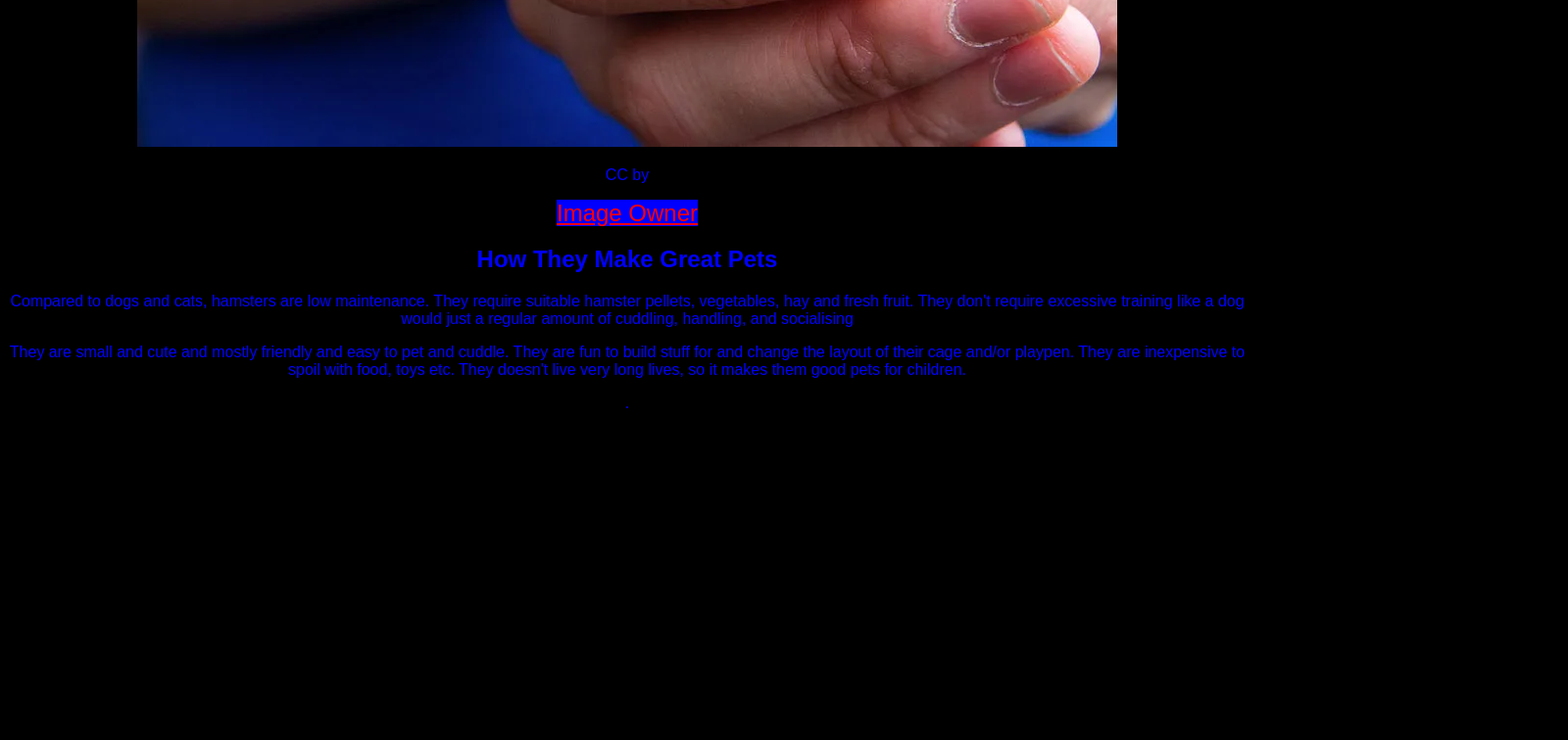
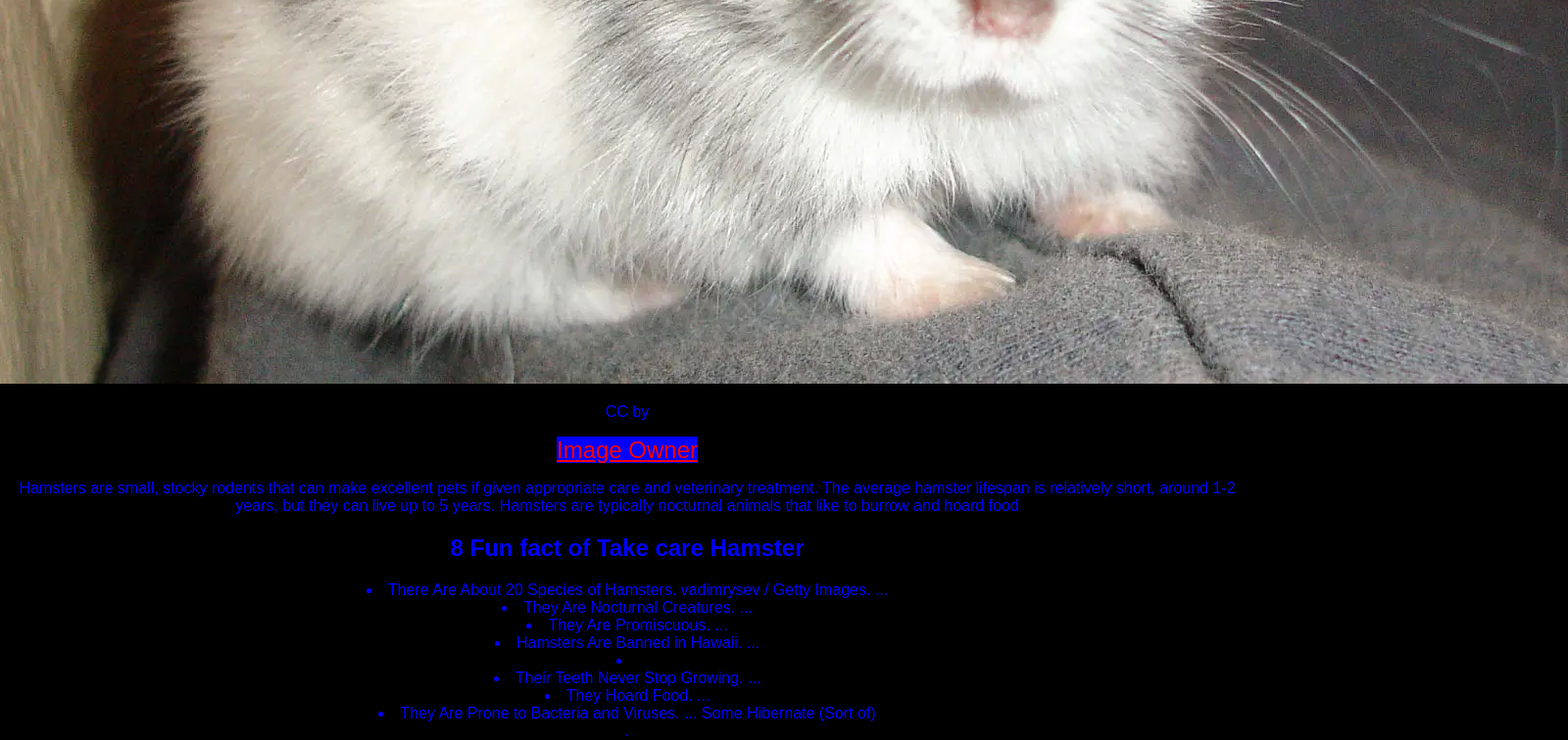
Before and after one commit to Apstar-6/Hamsters-website-, a plain HTML site: page care.html in a window 1280 px wide. Shown: the part 686-1442 px from the top of the page at 98% size, 1600 px wide, since content can reach past the window. Before the commit the page ends 1107 px from the top, so only its background shows below. Drawn offline with Linux system fonts and the light colour scheme.

Commit message:
care.html

```diff
--- a/care.html
+++ b/care.html
@@ -3,25 +3,32 @@
   <head>
     <link rel="stylesheet" href="style.css">
   </head>
+
   <body>
     <!--
-<H1> why they make great pets</H1> -->
+<H1> How to take care of hamsters </H1> -->
+    <a href="index.html" > Home </a>
+    <p> <a href="why.html" > Why Hamsters Make Great Pets </a> </p>
+    <h1 class="How to Care For Hamsters" > How to Care For Hamsters </h1>
 
-    <h1> <a href="index.html" > Home </a> </h1>
-    <h2> <a href="care.html" > How To Care for Hamsters </a> </h2>
-    <h3 class="Why Hamsters Make Great Pets"> Why Hamsters Make Great Pets </h3>
-
-      <img src="hamster2.jpeg" alt="Hamster2">
+    <img src="hamster3.jpeg" alt="Hamster3">
     <p> CC by </p>
-    <a href="https://cdn.britannica.com/57/192357-050-62E912BD/hamster-Syria-households-pet.jpg">Image Owner</a>
-
-      <h2> How They Make Great Pets</h2>
-      <p> Compared to dogs and cats, hamsters are low maintenance. They require suitable hamster pellets, vegetables, hay and fresh fruit. They don't require excessive training like a dog would just a regular amount of cuddling, handling, and socialising </p>
-      <p> They are small and cute and mostly friendly and easy to pet and cuddle. They are fun to build stuff for and change the layout of their cage and/or playpen. They are inexpensive to spoil with food, toys etc. They doesn't live very long lives, so it makes them good pets for children. </p>
+    <a href="https://www.google.com/url?sa=i&url=https%3A%2F%2Fanimalia.bio%2Fcampbells-dwarf-hamster&psig=AOvVaw2S89qCSEGzoiF-Lp2M1THC&ust=1734704292143000&source=images&cd=vfe&opi=89978449&ved=0CBQQjRxqFwoTCKCxwZyDtIoDFQAAAAAdAAAAABAE"> Image Owner </a>
+    <p> Hamsters are small, stocky rodents that can make excellent pets if given appropriate care and veterinary treatment. The average hamster lifespan is relatively short, around 1-2 years, but they can live up to 5 years. Hamsters are typically nocturnal animals that like to burrow and hoard food </p>
+    <h2>8 Fun fact of Take care Hamster</h2>
+    <li>There Are About 20 Species of Hamsters. vadimrysev / Getty Images. ...</li>
+    <li>They Are Nocturnal Creatures. ...</li>
+    <li>They Are Promiscuous. ...</li>
+    <li>Hamsters Are Banned in Hawaii. ...<li>
+    <li>Their Teeth Never Stop Growing. ...</li>
+    <li>They Hoard Food. ...</li>
+    <li>They Are Prone to Bacteria and Viruses. ...
+      Some Hibernate (Sort of)</li>
 
 
 
 
-      </body>
-    </html>
+  </body>
+</html>
+
 .
```
